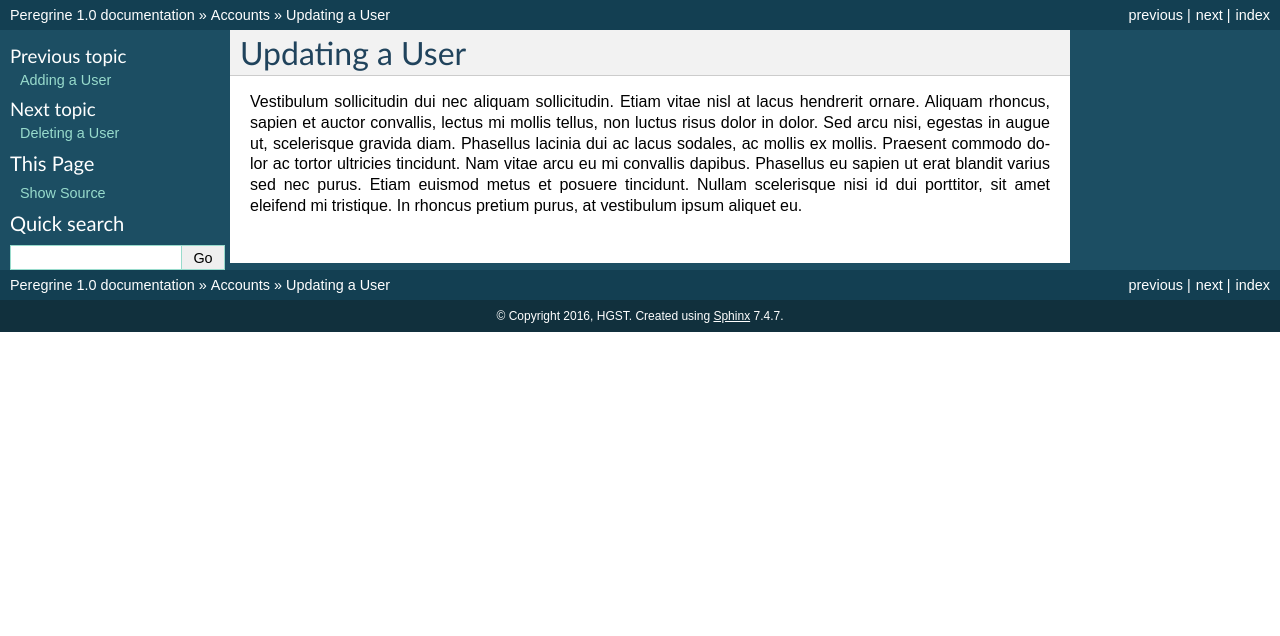
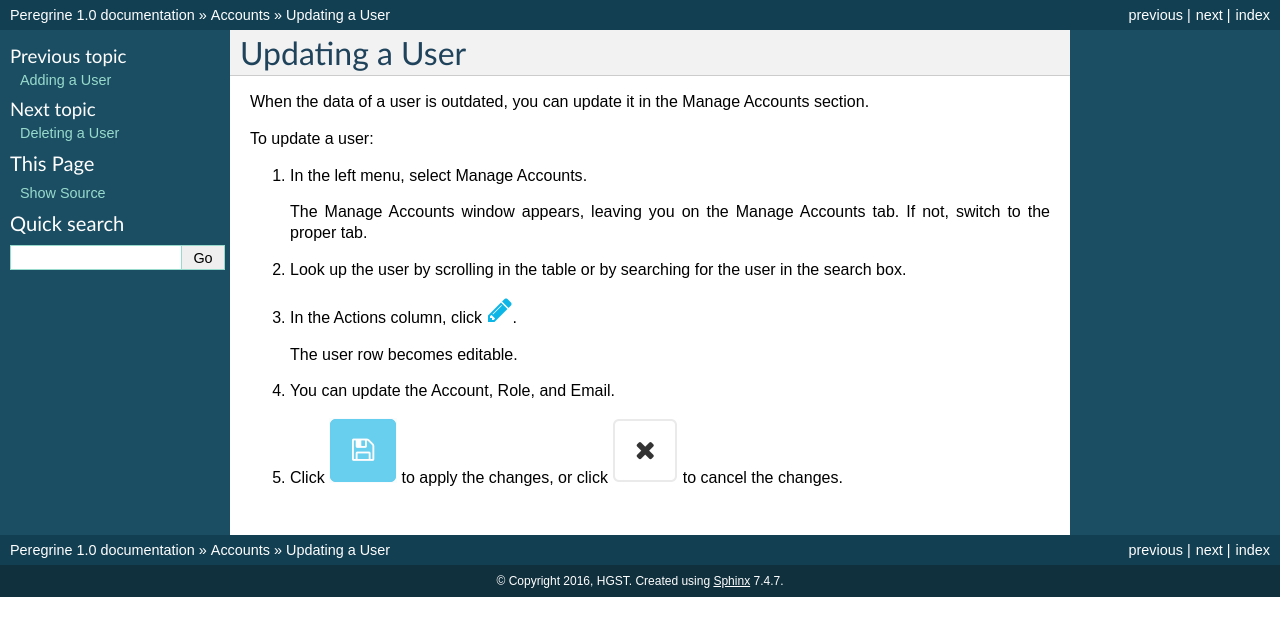
Before and after one commit to tdewolf/peregrine, a Sphinx documentation site: the page built from source/accounts/updating_user.rst, in a window 1280 px wide. Shown: the top 636 px of the page. Built offline with Sphinx 7.4.7, drawn with Linux system fonts in a browser that asks for light colours; pages that are not in the unit, such as notebooks, are missing from menus.

Commit message:
elaborate user/account mgmt

```diff
--- a/source/accounts/updating_user.rst
+++ b/source/accounts/updating_user.rst
@@ -1,12 +1,25 @@
+.. |user_edit| image:: ../_static/user_edit.png
+
+.. |user_edit_cancel| image:: ../_static/user_edit_cancel.png
+
+.. |user_save| image:: ../_static/user_save.png
+
 .. _updating_user:
 
 Updating a User
 ===============
 
-Vestibulum sollicitudin dui nec aliquam sollicitudin. Etiam vitae nisl at lacus hendrerit ornare. Aliquam
-rhoncus, sapien et auctor convallis, lectus mi mollis tellus, non luctus risus dolor in dolor. Sed arcu
-nisi, egestas in augue ut, scelerisque gravida diam. Phasellus lacinia dui ac lacus sodales, ac mollis ex
-mollis. Praesent commodo dolor ac tortor ultricies tincidunt. Nam vitae arcu eu mi convallis dapibus.
-Phasellus eu sapien ut erat blandit varius sed nec purus. Etiam euismod metus et posuere tincidunt.
-Nullam scelerisque nisi id dui porttitor, sit amet eleifend mi tristique. In rhoncus pretium purus, at
-vestibulum ipsum aliquet eu.
+When the data of a user is outdated, you can update it in the :guilabel:`Manage Accounts` section.
+
+To update a user:
+
+#. In the left menu, select :guilabel:`Manage Accounts`.
+
+   The :guilabel:`Manage Accounts` window appears, leaving you on the :guilabel:`Manage Accounts` tab. If
+   not, switch to the proper tab.
+#. Look up the user by scrolling in the table or by searching for the user in the search box.
+#. In the :guilabel:`Actions` column, click |user_edit|.
+
+   The user row becomes editable.
+#. You can update the :guilabel:`Account`, :guilabel:`Role`, and :guilabel:`Email`.
+#. Click |user_save| to apply the changes, or click |user_edit_cancel| to cancel the changes.
```
